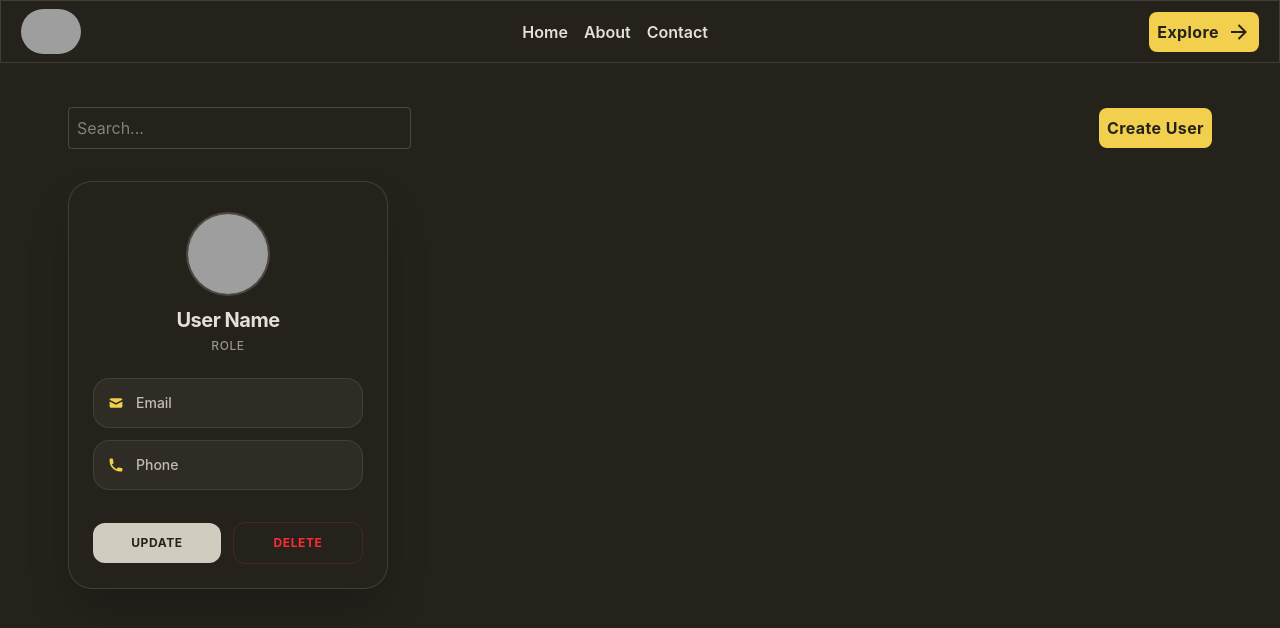
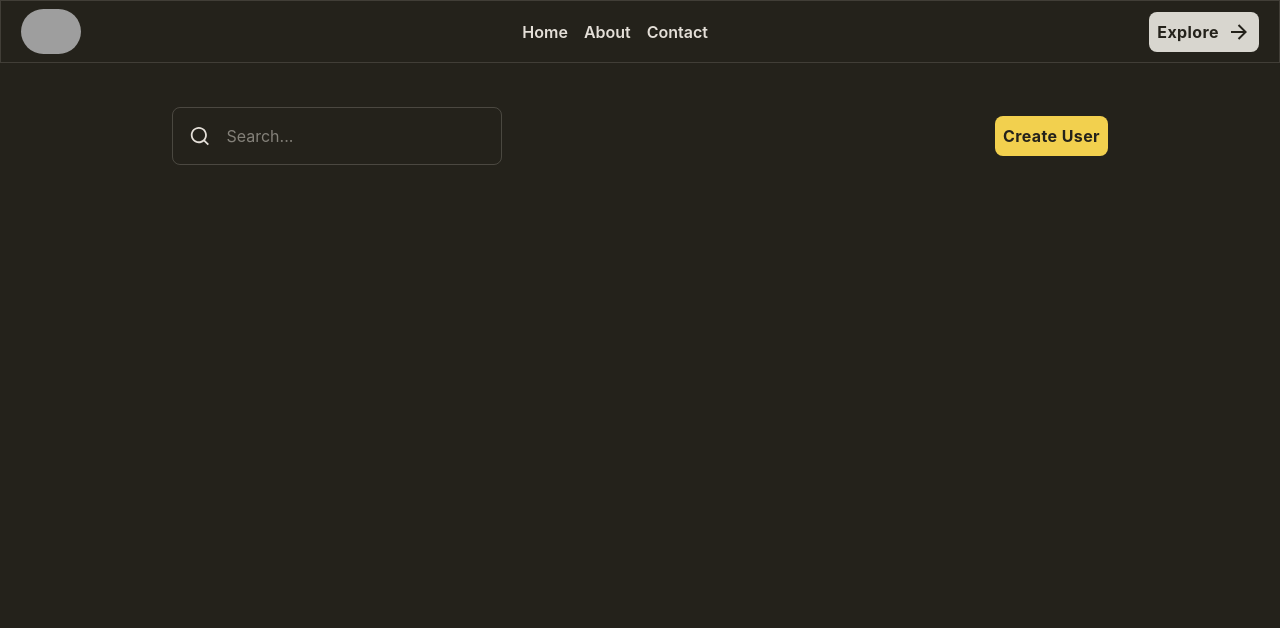
Before and after one commit to prathamkave/RHF_CRUD, a React (Vite) app: page / in a window 1280 px wide. Shown: the top 628 px of the page. Built offline with nearby package versions, Linux system fonts and the light colour scheme; grey boxes are pictures that could not be loaded.

Commit message:
LS and propes

```diff
--- a/src/App.jsx
+++ b/src/App.jsx
@@ -2,19 +2,37 @@ import React, { useState } from "react";
 import Nav from "./components/Nav";
 import Content from "./components/Content";
 import Form from "./components/Form";
+import UserCard from "./components/UserCard";
 
 const App = () => {
   const [toggle, setToggle] = useState(false);
+  const [users, setUsers] = useState(() => {
+    return JSON.parse(localStorage.getItem("users")) || [];
+  });
+
+  const addUsers = (user) => {
+    setUsers((prev) => [...prev, user]);
+    setToggle(false);
+  };
+
+  const deleteUser = (id) => {
+    const filteredUsers = users.filter((user) => user.id !== id);
+
+    setUsers(filteredUsers);
+    localStorage.setItem("users", JSON.stringify(filteredUsers));
+  };
 
   return (
     <div className="bg-[#24221B] min-h-screen">
       <Nav setToggle={setToggle} />
 
       <div className="m-3 p-4 ">
-        <Content setToggle={setToggle} />
+        <Content setToggle={setToggle} users={users} deleteUser={deleteUser} />
       </div>
 
-      {toggle && <Form setToggle={setToggle} />}
+      {toggle && (
+        <Form setToggle={setToggle} addUsers={addUsers} users={users} />
+      )}
     </div>
   );
 };
--- a/src/components/Content.jsx
+++ b/src/components/Content.jsx
@@ -2,13 +2,16 @@ import React from "react";
 import SearchBar from "./SearchBar";
 import UserCard from "./UserCard";
 
-const Content = ({ setToggle }) => {
+const Content = ({ setToggle, users, deleteUser }) => {
   return (
-    <div className="px-10 h-[calc(100vh-150px)] bg-[#24221B]">
+    <div className="px-36 h-[calc(100vh-150px)] bg-[#24221B]">
       <div className="mt-4">
         <SearchBar setToggle={setToggle} />
       </div>
-      <UserCard />
+
+      <UserCard users={users} deleteUser={deleteUser} />
+
+
     </div>
   );
 };
--- a/src/components/Form.jsx
+++ b/src/components/Form.jsx
@@ -1,15 +1,31 @@
 import React from "react";
 import { useForm } from "react-hook-form";
 
-const Form = ({ setToggle }) => {
+const Form = ({ setToggle, addUsers, users }) => {
   const {
     register,
     handleSubmit,
+    reset,
     formState: { errors },
-  } = useForm();
+  } = useForm({
+    mode: "onChange",
+    defaultValues: {
+      imageUrl: "",
+      name: "",
+      role: "",
+      email: "",
+      phone: "",
+    },
+  });
 
   const onSubmit = (data) => {
-    console.log("Form Submitted:", data);
+      let arr = [...users, { ...data, id: Date.now() }];
+
+      addUsers(arr);
+      localStorage.setItem("users", JSON.stringify(arr));
+
+    reset();
+
   };
 
   return (
--- a/src/components/Nav.jsx
+++ b/src/components/Nav.jsx
@@ -12,11 +12,11 @@ const Nav = () => {
         />
       </div>
       <div className="flex font-semibold gap-4">
-        <p className="hover:underline cursor-pointer text-[#E4DFD8]">Home</p>
-        <p className="hover:underline cursor-pointer text-[#E4DFD8]">About</p>
-        <p className="hover:underline cursor-pointer text-[#E4DFD8]">Contact</p>
+        <p className="hover:scale-105 cursor-pointer text-[#E4DFD8]">Home</p>
+        <p className="hover:scale-105 cursor-pointer text-[#E4DFD8]">About</p>
+        <p className="hover:scale-105 cursor-pointer text-[#E4DFD8]">Contact</p>
       </div>
-      <button className="p-2  text-[#24221B] text-base font-bold tracking-wide rounded-lg bg-[#F2D04E] hover:bg-[#E5C138] focus:outline-none focus:ring-2 focus:ring-[#F2D04E]/40 transition-all  duration-300 active:scale-[0.98]  cursor-pointer">
+      <button className="p-2  text-[#24221B] text-base font-bold tracking-wide rounded-lg bg-[#d8d6cf] hover:bg-[#aba692] focus:outline-none focus:ring-2 focus:ring-[#F2D04E]/40 transition-all  duration-300 active:scale-[0.98] cursor-pointer">
         <div className="flex gap-2 items-center">
           Explore <RiArrowRightLine />
         </div>
--- a/src/components/SearchBar.jsx
+++ b/src/components/SearchBar.jsx
@@ -1,15 +1,19 @@
+import { RiSearchLine } from "@remixicon/react";
+
 const SearchBar = ({ setToggle }) => {
   return (
     <div className="flex gap-2 justify-between items-center">
-      <input
-        type="text"
-        placeholder="Search..."
-        className="w-[30%] p-2 rounded border text-[#E4DFD8] border-[#E4DFD8]/20 focus:outline-none focus:ring-0 focus:border-[#F2D04E]"
-      />
-
+      <div className="flex items-center gap-2 rounded-lg  border  border-[#E4DFD8]/20 focus:outline-none focus:ring-0 focus:border-[#F2D04E] px-4 py-2">
+        <RiSearchLine color="#E4DFD8" />
+        <input
+          type="text"
+          placeholder="Search..."
+          className=" w-full p-2 rounded text-[#E4DFD8] outline-none"
+        />
+      </div>
       <button
         onClick={() => setToggle(true)}
-        className="p-2 text-[#24221B] text-base font-bold tracking-wide rounded-lg bg-[#F2D04E] hover:bg-[#E5C138]"
+        className="p-2 text-[#24221B] text-base font-bold tracking-wide rounded-lg bg-[#F2D04E] hover:bg-[#E5C138] cursor-pointer"
       >
         Create User
       </button>
--- a/src/components/UserCard.jsx
+++ b/src/components/UserCard.jsx
@@ -1,58 +1,80 @@
 import React from "react";
 
-const UserCard = () => {
+const UserCard = ({ users, onUpdate, deleteUser }) => {
   return (
-		<div className='w-full max-w-xs bg-[#24221B] border border-[#E4DFD8]/15 rounded-3xl p-6 shadow-2xl relative mt-8'>
-			<div className='flex flex-col items-center mt-2 mb-6'>
+    <div className="flex flex-wrap gap-6 max-h-1">
+      {users.map((user) => (
+        <div
+          key={user.id}
+          className="w-full max-w-xs bg-[#24221B] border border-[#E4DFD8]/15 rounded-3xl p-6 shadow-2xl relative mt-8"
+        >
+          <div className="flex flex-col items-center mt-2 mb-6">
             <img
-					src='https://images.unsplash.com/photo-1502685104226-ee32379fefbe?ixlib=rb-4.0.3&ixid=M3wxMjA3fDB8MHxwaG90by1wYWdlfHx8fGVufDB8fHx8&auto=format&fit=crop&w=687&q=80'
-					alt='User Avatar'
-					className='w-20 h-20 rounded-full object-cover mb-3 ring-2 ring-[#E4DFD8]/20'
+              src={
+                user.avatar ||
+                "https://images.unsplash.com/photo-1502685104226-ee32379fefbe?ixlib=rb-4.0.3&auto=format&fit=crop&w=687&q=80"
+              }
+              alt={user.name}
+              className="w-20 h-20 rounded-full object-cover mb-3 ring-2 ring-[#E4DFD8]/20"
             />
-				<h3 className='text-xl font-bold text-[#E4DFD8] tracking-tight'>
-					User Name
+
+            <h3 className="text-xl font-bold text-[#E4DFD8] tracking-tight">
+              {user.name}
             </h3>
-				<p className='text-xs font-medium text-[#E4DFD8]/60 mt-1 uppercase tracking-wider'>
-					Role
+
+            <p className="text-xs font-medium text-[#E4DFD8]/60 mt-1 uppercase tracking-wider">
+              {user.role}
             </p>
           </div>
 
-			<div className='space-y-3 mb-8'>
-				<div className='flex items-center space-x-3 text-sm text-[#E4DFD8]/80 bg-[#E4DFD8]/5 p-3.5 rounded-2xl border border-[#E4DFD8]/10'>
+          <div className="space-y-3 mb-8">
+            <div className="flex flex-col gap-5 items-center space-x-3 text-sm text-[#E4DFD8]/80 bg-[#E4DFD8]/5 p-3.5 rounded-2xl border border-[#E4DFD8]/10">
+              <div className="flex items-center gap-2 self-start">
                 <svg
-						xmlns='http://www.w3.org/2000/svg'
-						className='h-4 w-4 text-[#F2D04E] shrink-0'
-						viewBox='0 0 20 20'
-						fill='currentColor'
+                  xmlns="http://www.w3.org/2000/svg"
+                  className="h-4 w-4 text-[#F2D04E] shrink-0"
+                  viewBox="0 0 20 20"
+                  fill="currentColor"
                 >
-						<path d='M2.003 5.884L10 9.882l7.997-3.998A2 2 0 0016 4H4a2 2 0 00-1.997 1.884z' />
-						<path d='M18 8.118l-8 4-8-4V14a2 2 0 002 2h12a2 2 0 002-2V8.118z' />
+                  <path d="M2.003 5.884L10 9.882l7.997-3.998A2 2 0 0016 4H4a2 2 0 00-1.997 1.884z" />
+                  <path d="M18 8.118l-8 4-8-4V14a2 2 0 002 2h12a2 2 0 002-2V8.118z" />
                 </svg>
-					<span className='truncate font-medium'>Email</span>
+
+                <span className="truncate font-medium">{user.email}</span>
               </div>
 
-				<div className='flex items-center space-x-3 text-sm text-[#E4DFD8]/80 bg-[#E4DFD8]/5 p-3.5 rounded-2xl border border-[#E4DFD8]/10'>
+              <div className="flex items-center gap-2 self-start">
                 <svg
-						xmlns='http://www.w3.org/2000/svg'
-						className='h-4 w-4 text-[#F2D04E] shrink-0'
-						viewBox='0 0 20 20'
-						fill='currentColor'
+                  xmlns="http://www.w3.org/2000/svg"
+                  className="h-4 w-4 text-[#F2D04E] shrink-0"
+                  viewBox="0 0 20 20"
+                  fill="currentColor"
                 >
-						<path d='M2 3a1 1 0 011-1h2.153a1 1 0 01.986.836l.74 4.435a1 1 0 01-.54 1.06l-1.548.773a11.037 11.037 0 006.105 6.105l.774-1.548a1 1 0 011.059-.54l4.435.74a1 1 0 01.836.986V17a1 1 0 01-1 1h-2C7.82 18 2 12.18 2 5V3z' />
+                  <path d="M2 3a1 1 0 011-1h2.153a1 1 0 01.986.836l.74 4.435a1 1 0 01-.54 1.06l-1.548.773a11.037 11.037 0 006.105 6.105l.774-1.548a1 1 0 011.059-.54l4.435.74a1 1 0 01.836.986V17a1 1 0 01-1 1h-2C7.82 18 2 12.18 2 5V3z" />
                 </svg>
-					<span className='font-medium'>Phone</span>
+
+                <span className="font-medium">{user.phone}</span>
+              </div>
             </div>
           </div>
 
-			<div className='flex items-center justify-between space-x-3'>
-				<button className='flex-1 py-3 bg-[#d0cdc0] text-[#24221B] font-bold text-xs uppercase tracking-wider rounded-xl hover:bg-[#E5C138] transition-colors cursor-pointer active:scale-[0.98]'>
+          <div className="flex items-center justify-between space-x-3">
+            <button
+              onClick={() => onUpdate(user)}
+              className="flex-1 py-3 bg-[#d0cdc0] text-[#24221B] font-bold text-xs uppercase tracking-wider rounded-xl hover:bg-[#E5C138] transition-colors cursor-pointer active:scale-[0.98]"
+            >
               Update
             </button>
 
-				<button className='flex-1 py-3 bg-transparent text-red-500 border border-red-500/20 font-bold text-xs uppercase tracking-wider rounded-xl hover:bg-red-500/20 transition-colors cursor-pointer active:scale-[0.98]'>
+            <button
+              onClick={() => deleteUser(user.id)}
+              className="flex-1 py-3 bg-transparent text-red-500 border border-red-500/20 font-bold text-xs uppercase tracking-wider rounded-xl hover:bg-red-500/20 transition-colors cursor-pointer active:scale-[0.98]"
+            >
               Delete
             </button>
           </div>
+        </div>
+      ))}
     </div>
   );
 };
```
Lines whose indentation alone changed are shown as unchanged.
